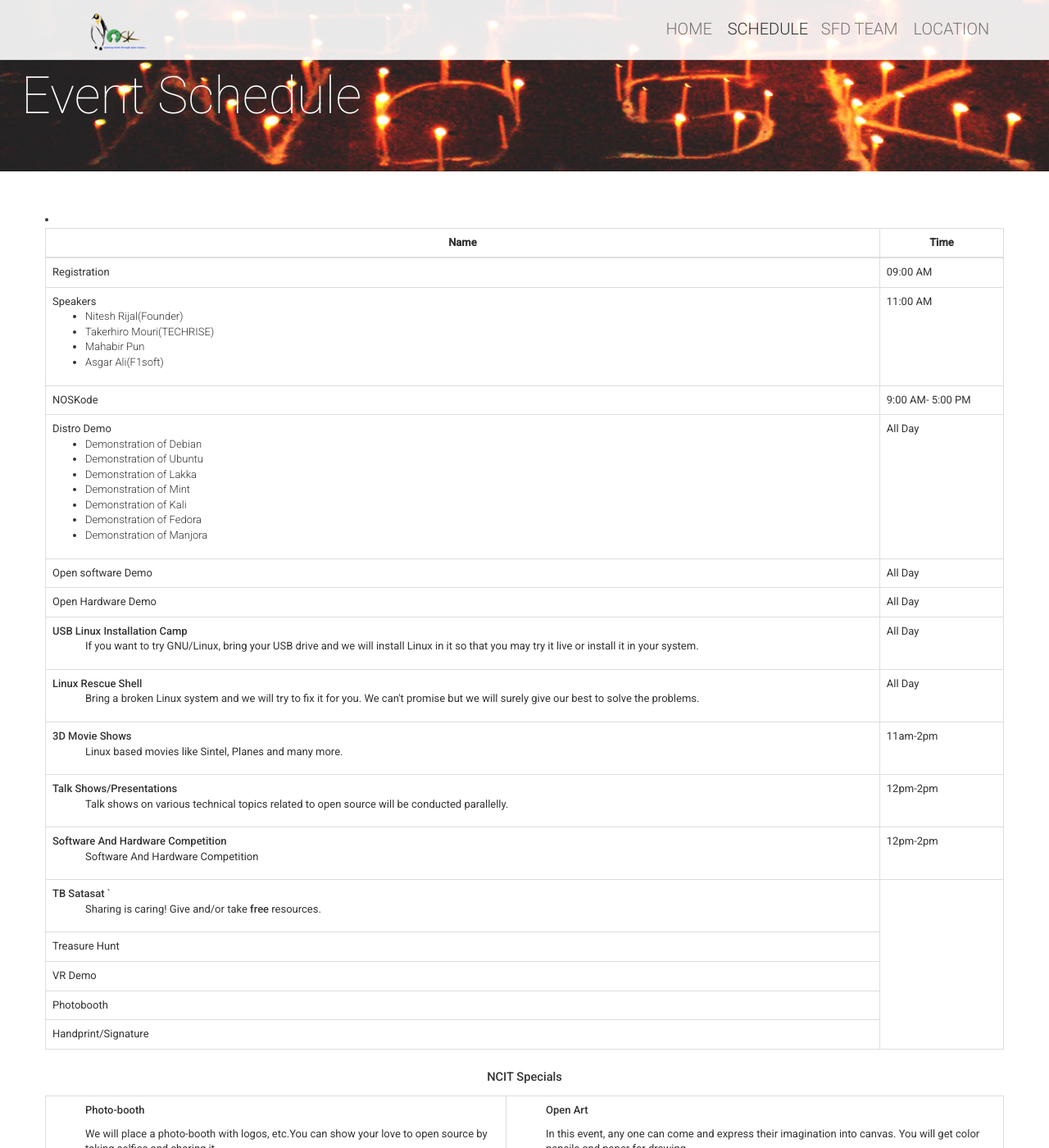
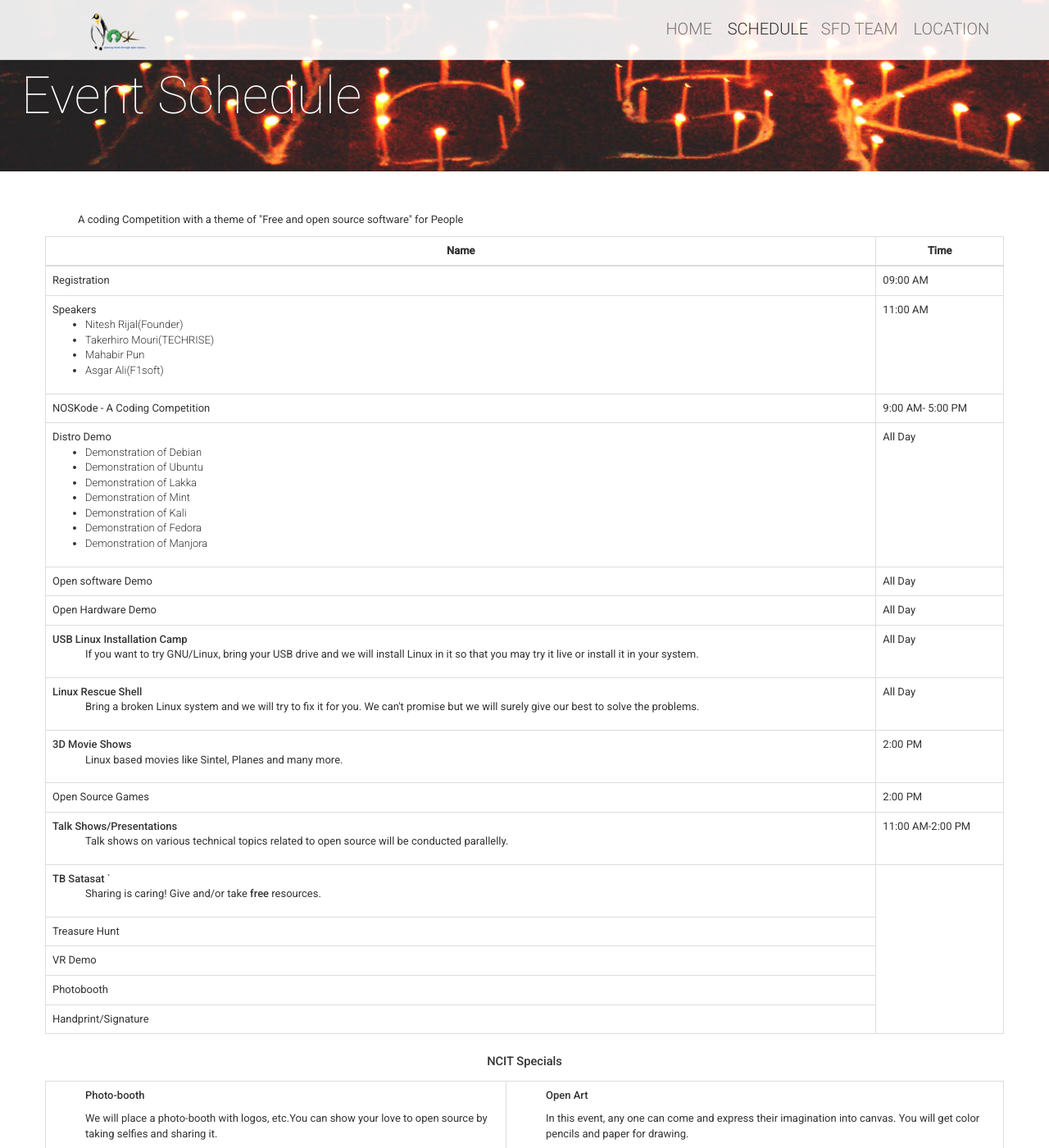
Before and after one commit to openosk/openosk.github.io, a Jekyll site: the page built from schedule.html, in a window 1280 px wide and 1400 px high, scrolled down 391 px. Shown: the whole window at 82% size. Built offline with Jekyll 4.4.1, drawn with Linux system fonts in a browser that asks for light colours; nearby versions of some CDN libraries; comment, search, counter and statistics services are not loaded; some of the changed text lies outside the part shown.

Commit message:
updateSchedule

```diff
--- a/_includes/schedule-table.html
+++ b/_includes/schedule-table.html
@@ -30,8 +30,8 @@
                             	<td>11:00 AM</td>
                             </tr>
                             <tr>
-                            	<td>NOSKode</td>
-                            	<li></li>
+                            	<td>NOSKode - A Coding Competition</td>
+                            	<ul>A coding Competition with a theme of "Free and open source software" for People</ul>
                             	<td>9:00 AM- 5:00 PM</td>
                             </tr>
 							<tr>
@@ -88,24 +88,22 @@
                             </tr>
 
 							<tr>
-                                <td><b>3D Movie Shows</b>
+                                				<td><b>3D Movie Shows</b>
 								<br/><ul>
 									Linux based movies like Sintel, Planes and many more.
-                                </ul>
+                                					</ul>
 								</td>
-                                <td>11am-2pm</td>
-                            </tr>
+                                				<td>2:00 PM</td>
+                        				</tr>
+                        				<tr>
+								<td>Open Source Games</td>
+								<td>2:00 PM</td>
+							</tr>
 							<tr>
 								<td><b>Talk Shows/Presentations</b>
 								<ul>Talk shows on various technical topics related to open source will be conducted parallelly.</ul>
 								</td>
-								<td> 12pm-2pm</td>
-							</tr>
-							<tr>
-								<td><b>Software And Hardware Competition </b>
-								<ul>Software And Hardware Competition</ul>
-								</td>
-								<td> 12pm-2pm</td>
+								<td> 11:00 AM-2:00 PM</td>
 							</tr>
 
 							<tr>
@@ -144,7 +142,7 @@
 							<p style="text-align:center"><b>Come! Be with us:</b><br/>
 							Date: <b>17th September, 2016 (Saturday)</b><br/>
 							Venue: Nepal College of Information Technology (NCIT), Balkumari, Lalitpur<br/>
-							Time: <b>9am to 5pm</b>
+							Time: <b>9:00 AM to 5:00 PM</b>
 							</p>
                         </tbody>
                     </table>
```
